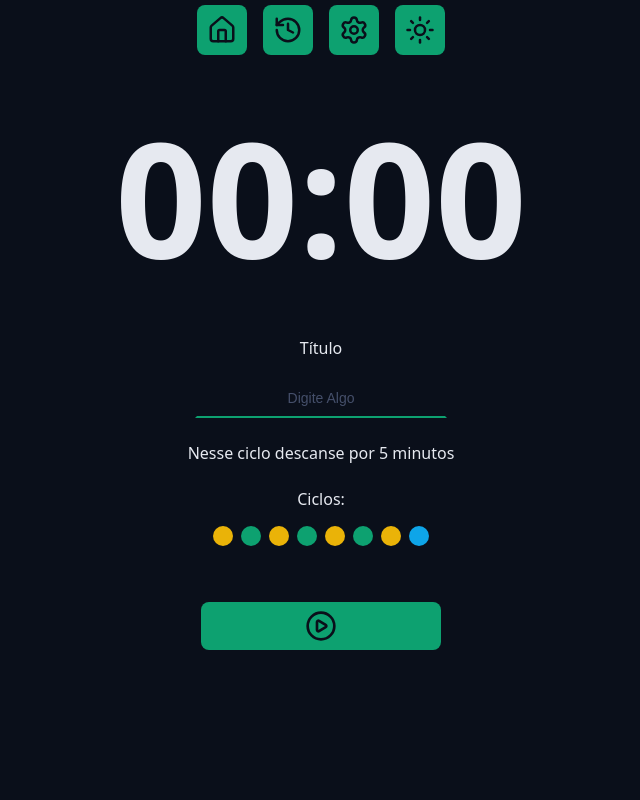
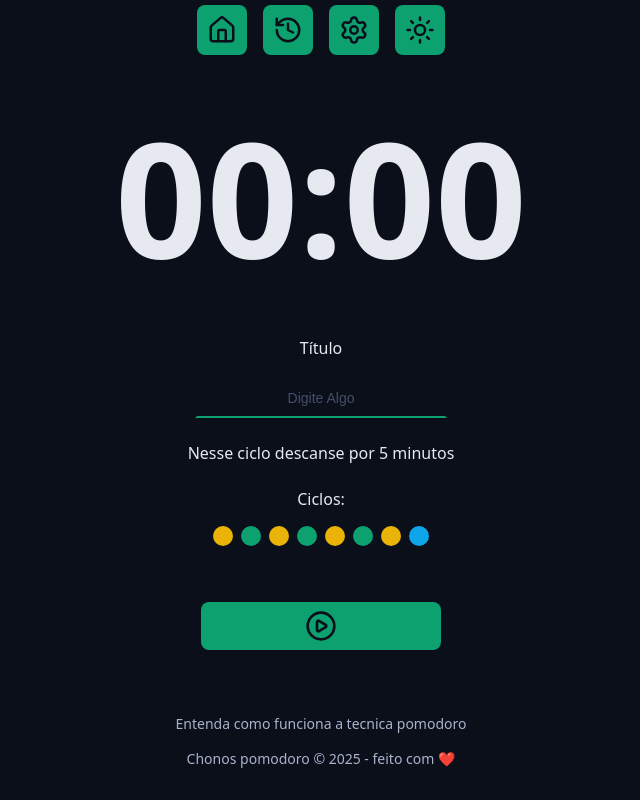
Before and after one commit to Codby-Sa/pomodoro, a React (Vite) app: page / in a window 1280 px wide. Shown: the part 190-990 px from the top of the page, without its empty margins (319-959 px from the left). Before the commit the page ends 904 px from the top, so only its background shows below. Built offline with nearby package versions, Linux system fonts and the light colour scheme.

Commit message:
feature: footer

```diff
--- a/src/App.tsx
+++ b/src/App.tsx
@@ -8,6 +8,7 @@
 import Cycles from './components/Cycles';
 import DefaultButton from './components/DefaultButton';
 import { PlayCircleIcon, StopCircleIcon } from 'lucide-react';
+import Footer from './components/Footer';
 
 export function App() {
 
@@ -48,6 +49,10 @@
         </form>
       </Container>
 
+      <Container>
+        <Footer/>
+      </Container>
+
     </>
   )
 }
--- /dev/null
+++ b/src/components/Footer/index.tsx
@@ -0,0 +1,9 @@
+import styles from './styles.module.css'
+
+
+export default function Heading() {
+    return <footer className={styles.footer}>
+        <a href="">Entenda como funciona a tecnica pomodoro</a>
+        <a href="">Chonos pomodoro &copy; {new Date().getFullYear()} - feito com ❤️ </a>
+    </footer>
+}
--- /dev/null
+++ b/src/components/Footer/styles.module.css
@@ -0,0 +1,17 @@
+.footer {
+    display: flex;
+    flex-direction: column;
+    align-items: center;
+    justify-content: center;
+    gap: 1.6rem;
+}
+
+.footer a {
+    color: var(--text-muted);
+    font-size: 1.4rem;
+    text-decoration: none;
+}
+
+.footer a:hover {
+    text-decoration: underline;
+}
```
